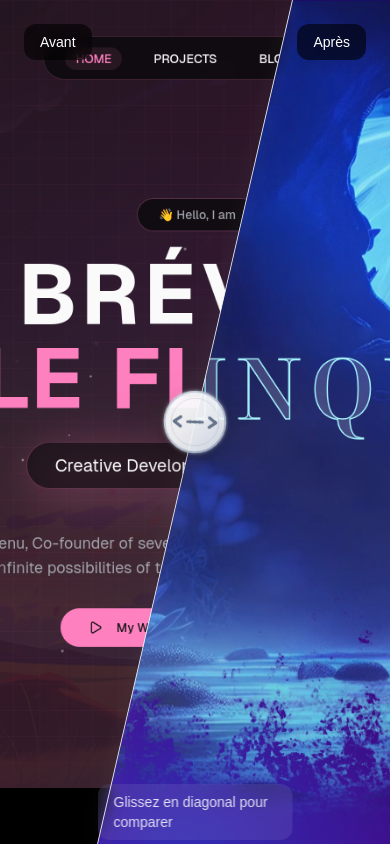
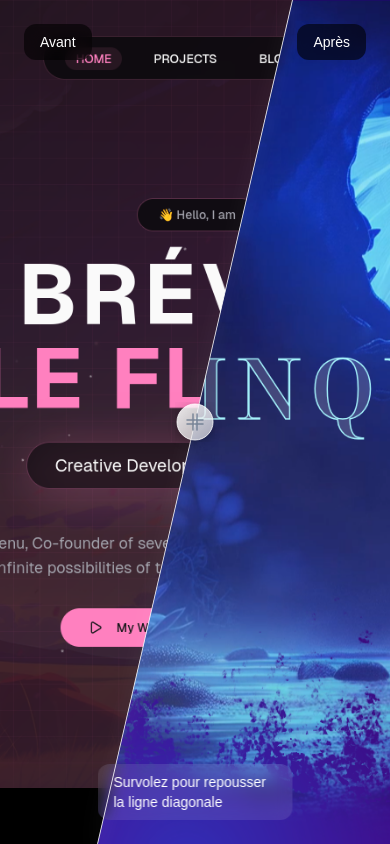
Before and after one commit to For-Hives/forhives-experiment, a Next.js app: page / in a window 390 px wide. Built offline with nearby package versions, Linux system fonts and the light colour scheme.

Commit message:
feat: create interactive diagonal image slider with responsive effects

```diff
--- a/src/app/components/DiagonalSlider.tsx
+++ b/src/app/components/DiagonalSlider.tsx
@@ -1,7 +1,7 @@
 'use client'
 
 import { motion, useSpring, useMotionValue, useTransform } from 'motion/react'
-import { useState, useRef, useCallback } from 'react'
+import { useRef, useCallback } from 'react'
 
 import Image from 'next/image'
 
@@ -18,134 +18,106 @@ export default function DiagonalSlider({
 	afterImage,
 	afterAlt = 'After',
 }: DiagonalSliderProps) {
-	const [isDragging, setIsDragging] = useState(false)
-	const [dragStart, setDragStart] = useState<{ x: number; y: number; initialPosition: number } | null>(null)
 	const containerRef = useRef<HTMLDivElement>(null)
 
 	// Motion values for smooth animations
-	const sliderPosition = useMotionValue(75) // Décalé vers la droite pour centrage diagonal
+	const basePosition = 75 // Position de base de la diagonale
+	const sliderPosition = useMotionValue(basePosition)
 	const springPosition = useSpring(sliderPosition, {
-		stiffness: 300,
-		mass: 0.8,
-		damping: 30,
+		stiffness: 400,
+		mass: 0.6,
+		damping: 25,
 	})
 
-	// Transform values for animations
-	const handleScale = useTransform(springPosition, [0, 50, 100], [0.9, 1, 0.9])
-	const handleRotation = useTransform(springPosition, [0, 100], [-5, 5])
+	// Mouse position tracking
+	const mouseX = useMotionValue(50)
+	const mouseY = useMotionValue(50)
 
-	// UNIFIED DIAGONAL GEOMETRY - Both line and mask use the same math
-	// True diagonal from top-left (0,0) to bottom-right (100,100)
+	// UNIFIED DIAGONAL GEOMETRY
 	const getDiagonalPoints = useCallback((position: number) => {
-		// Position represents progress along the diagonal (0-100%)
-		// Calculate the exact intersection points for a true diagonal line
-
-		// For a perfect diagonal, we need points that create a 45° line
-		// Top intersection: (position, 0)
-		// Bottom intersection: (position - diagonalOffset, 100)
-		const diagonalOffset = 50 // This creates the 45° angle
-
+		const diagonalOffset = 50 // Creates the diagonal angle
 		return {
 			topX: position,
 			bottomX: Math.max(0, position - diagonalOffset),
 		}
 	}, [])
 
-	const handleMouseDown = useCallback((e: React.MouseEvent) => {
-		setIsDragging(true)
+	// Calculate organic repelling effect - more responsive across entire screen
+	const calculateRepellingPosition = useCallback(
+		(mouseXPercent: number, mouseYPercent: number) => {
+			// Calculate the distance from mouse to the current diagonal line position
+			const currentDiagonalPoints = getDiagonalPoints(basePosition)
+			const diagonalCenterX = (currentDiagonalPoints.topX + currentDiagonalPoints.bottomX) / 2
+			const diagonalCenterY = 50 // Center of screen vertically
 
-		// Store the initial drag position and current slider position
-		setDragStart({
-			x: e.clientX,
-			y: e.clientY,
-			initialPosition: sliderPosition.get()
-		})
-	}, [])
+			// Distance from mouse to diagonal center
+			const deltaX = mouseXPercent - diagonalCenterX
+			const deltaY = mouseYPercent - diagonalCenterY
 
-	const handleMouseUp = useCallback(() => {
-		setIsDragging(false)
-		setDragStart(null)
-	}, [])
+			// Calculate distance (simplified for performance)
+			const distance = Math.sqrt(deltaX * deltaX + deltaY * deltaY)
 
-	const updateSliderPosition = useCallback((clientX: number, clientY: number, isDrag = false) => {
-		if (!containerRef.current) return
+			// More generous tolerance zone for better responsiveness
+			const toleranceZone = 25 // Increased from 15 to 25 for wider effect
 
-		const rect = containerRef.current.getBoundingClientRect()
-		const containerWidth = rect.width
-		const containerHeight = rect.height
+			if (distance < toleranceZone) {
+				// Repelling strength based on distance
+				const repelStrength = (toleranceZone - distance) / toleranceZone
+				const maxRepel = 25 // Increased repel strength
 
-		if (isDrag && dragStart) {
-			// For drag operations, use relative movement from drag start
-			const deltaX = clientX - dragStart.x
-			const deltaY = clientY - dragStart.y
+				// Repel direction based on X position primarily (more intuitive)
+				let repelDirection = 0
+				if (Math.abs(deltaX) > Math.abs(deltaY)) {
+					// Horizontal repelling is stronger
+					repelDirection = deltaX > 0 ? -1 : 1 // Repel away from mouse
+				} else {
+					// Vertical influence on diagonal position
+					repelDirection = deltaY > 0 ? 1 : -1
+				}
 
-			// Convert delta to percentage of container width (main interaction axis)
-			const deltaPercent = (deltaX / containerWidth) * 100
-
-			// Apply delta to initial position
-			const newPosition = dragStart.initialPosition + deltaPercent
-
-			// Clamp the result
-			const targetPosition = Math.max(0, Math.min(100, newPosition))
-
-			sliderPosition.set(targetPosition)
-		} else {
-			// For click operations, use direct positioning
-			const x = clientX - rect.left
-			const y = clientY - rect.top
-
-			// Convert to percentage
-			const xPercent = (x / containerWidth) * 100
-
-			// Use X-based approach for clicks
-			let targetPosition = xPercent
-
-			// Adjust for the visual centering: when clicking near center, keep current position
-			if (Math.abs(xPercent - 50) < 5) {
-				return
+				const repelAmount = repelStrength * maxRepel * repelDirection
+				return Math.max(20, Math.min(90, basePosition + repelAmount))
 			}
 
-			// Clamp the result
-			targetPosition = Math.max(0, Math.min(100, targetPosition))
+			// Gradual return to base position
+			const currentPosition = sliderPosition.get()
+			const returnSpeed = 0.1
+			return currentPosition + (basePosition - currentPosition) * returnSpeed
+		},
+		[basePosition, getDiagonalPoints, sliderPosition]
+	)
 
-			sliderPosition.set(targetPosition)
-		}
-	}, [dragStart])
-
+	// Handle mouse movement
 	const handleMouseMove = useCallback(
 		(e: React.MouseEvent) => {
-			if (!isDragging) return
-			updateSliderPosition(e.clientX, e.clientY, true) // true = isDrag
+			if (!containerRef.current) return
+
+			const rect = containerRef.current.getBoundingClientRect()
+			const x = e.clientX - rect.left
+			const y = e.clientY - rect.top
+			const xPercent = (x / rect.width) * 100
+			const yPercent = (y / rect.height) * 100
+
+			mouseX.set(xPercent)
+			mouseY.set(yPercent)
+
+			const newPosition = calculateRepellingPosition(xPercent, yPercent)
+			sliderPosition.set(newPosition)
 		},
-		[isDragging, updateSliderPosition]
+		[calculateRepellingPosition, mouseX, mouseY, sliderPosition]
 	)
 
-	const handleTouchMove = useCallback(
-		(e: React.TouchEvent) => {
-			if (!isDragging) return
-			const touch = e.touches[0]
-			updateSliderPosition(touch.clientX, touch.clientY, true) // true = isDrag
-		},
-		[isDragging, updateSliderPosition]
-	)
-
-	const handleClick = useCallback(
-		(e: React.MouseEvent) => {
-			updateSliderPosition(e.clientX, e.clientY, false) // false = isClick
-		},
-		[updateSliderPosition]
-	)
+	// Handle mouse leave
+	const handleMouseLeave = useCallback(() => {
+		sliderPosition.set(basePosition)
+	}, [basePosition, sliderPosition])
 
 	return (
 		<motion.div
 			ref={containerRef}
-			className="relative h-screen w-screen cursor-grab overflow-hidden select-none"
+			className="relative h-screen w-screen cursor-none overflow-hidden select-none"
 			onMouseMove={handleMouseMove}
-			onMouseUp={handleMouseUp}
-			onMouseLeave={handleMouseUp}
-			onTouchMove={handleTouchMove}
-			onTouchEnd={handleMouseUp}
-			onClick={handleClick}
+			onMouseLeave={handleMouseLeave}
 			style={{ touchAction: 'none' }}
 			initial={{ opacity: 0 }}
 			animate={{ opacity: 1 }}
@@ -161,14 +133,12 @@ export default function DiagonalSlider({
 				<Image src={afterImage} alt={afterAlt} fill className="object-cover" unoptimized priority />
 			</motion.div>
 
-			{/* Before Image with PERFECT diagonal clip that matches the line */}
+			{/* Before Image with diagonal clip */}
 			<motion.div
 				className="absolute inset-0"
 				style={{
-					// PERFECT diagonal clip using the same geometry as the diagonal line
 					clipPath: useTransform(springPosition, value => {
 						const { topX, bottomX } = getDiagonalPoints(value)
-						// Create polygon that exactly follows the diagonal line's path
 						return `polygon(0% 0%, ${topX}% 0%, ${bottomX}% 100%, 0% 100%)`
 					}),
 				}}
@@ -179,7 +149,7 @@ export default function DiagonalSlider({
 				<Image src={beforeImage} alt={beforeAlt} fill className="object-cover" unoptimized priority />
 			</motion.div>
 
-			{/* Diagonal Line - Rendered as SVG for PERFECT alignment */}
+			{/* Diagonal Line */}
 			<motion.svg
 				className="pointer-events-none absolute inset-0 z-10"
 				width="100%"
@@ -187,15 +157,6 @@ export default function DiagonalSlider({
 				viewBox="0 0 100 100"
 				preserveAspectRatio="none"
 			>
-				<defs>
-					<linearGradient id="diagonalGradient" x1="0%" y1="0%" x2="100%" y2="0%">
-						<stop offset="0%" stopColor="white" stopOpacity="0" />
-						<stop offset="49%" stopColor="white" stopOpacity="0" />
-						<stop offset="50%" stopColor="white" stopOpacity="1" />
-						<stop offset="51%" stopColor="white" stopOpacity="0" />
-						<stop offset="100%" stopColor="white" stopOpacity="0" />
-					</linearGradient>
-				</defs>
 				<motion.line
 					x1={useTransform(springPosition, value => getDiagonalPoints(value).topX)}
 					y1={0}
@@ -208,148 +169,88 @@ export default function DiagonalSlider({
 				/>
 			</motion.svg>
 
-			{/* Subtle shadow along the diagonal line */}
-			<motion.svg
-				className="pointer-events-none absolute inset-0 z-9"
-				width="100%"
-				height="100%"
-				viewBox="0 0 100 100"
-				preserveAspectRatio="none"
-			>
-				<motion.line
-					x1={useTransform(springPosition, value => getDiagonalPoints(value).topX)}
-					y1={0}
-					x2={useTransform(springPosition, value => getDiagonalPoints(value).bottomX)}
-					y2={100}
-					stroke="black"
-					strokeWidth="0.3"
-					strokeOpacity="0.1"
-					filter="blur(1px)"
-				/>
-			</motion.svg>
-
-			{/* SVG Slider Handle - CENTERED on the diagonal line using same geometry */}
+			{/* Custom cursor that follows mouse */}
 			<motion.div
-				className="absolute z-20 cursor-grab active:cursor-grabbing"
+				className="pointer-events-none absolute z-30"
 				style={{
 					y: '-50%',
 					x: '-50%',
-					top: useTransform(springPosition, value => {
-						// Y position at the center of the diagonal line (50% height)
-						return '50%'
+					top: useTransform(mouseY, y => `${y}%`),
+					left: useTransform(mouseX, x => `${x}%`),
+				}}
+				initial={{ scale: 0, opacity: 0 }}
+				animate={{ scale: 1, opacity: 1 }}
+				transition={{ type: 'spring', stiffness: 300, damping: 25 }}
+			>
+				<svg width="40" height="40" viewBox="0 0 40 40" className="drop-shadow-lg">
+					<defs>
+						<linearGradient id="cursorGradient" x1="0%" y1="0%" x2="100%" y2="100%">
+							<stop offset="0%" stopColor="rgba(255,255,255,0.9)" />
+							<stop offset="100%" stopColor="rgba(255,255,255,0.6)" />
+						</linearGradient>
+					</defs>
+					<circle
+						cx="20"
+						cy="20"
+						r="18"
+						fill="url(#cursorGradient)"
+						stroke="rgba(255,255,255,0.8)"
+						strokeWidth="1"
+						filter="drop-shadow(0 2px 8px rgba(0,0,0,0.2))"
+					/>
+					<g transform="translate(20,20)">
+						<path
+							d="M-8,-2 L8,-2 M-8,2 L8,2 M-2,-8 L-2,8 M2,-8 L2,8"
+							stroke="rgba(100,116,139,0.8)"
+							strokeWidth="1.5"
+							strokeLinecap="round"
+						/>
+					</g>
+				</svg>
+			</motion.div>
+
+			{/* Visual indicator on diagonal line */}
+			<motion.div
+				className="pointer-events-none absolute z-20"
+				style={{
+					y: '-50%',
+					x: '-50%',
+					top: '50%',
+					scale: useTransform(springPosition, value => {
+						const distance = Math.abs(value - basePosition)
+						return 1 + distance / 30
 					}),
-					scale: handleScale,
-					rotate: handleRotation,
-					// Position at the CENTER of the diagonal line using the same getDiagonalPoints logic
+					opacity: useTransform(springPosition, value => {
+						const distance = Math.abs(value - basePosition)
+						return distance > 2 ? 0.6 : 0
+					}),
 					left: useTransform(springPosition, value => {
 						const { topX, bottomX } = getDiagonalPoints(value)
-						// Calculate center point of the diagonal line
 						return `${(topX + bottomX) / 2}%`
 					}),
 				}}
-				onMouseDown={handleMouseDown}
-				onTouchStart={handleMouseDown}
-				whileHover={{ scale: 1.15 }}
-				whileTap={{ scale: 0.95 }}
-				transition={{ type: 'spring', stiffness: 400, damping: 25 }}
 			>
-				<motion.svg
-					width="80"
-					height="80"
-					viewBox="0 0 80 80"
-					className="drop-shadow-2xl"
-					initial={{ scale: 0, rotate: -180 }}
-					animate={{ scale: 1, rotate: 0 }}
-					transition={{
-						type: 'spring',
-						stiffness: 200,
-						delay: 0.4,
-						damping: 20,
-					}}
-				>
-					{/* Enhanced SVG with better gradients and effects */}
-					<defs>
-						<linearGradient id="handleGradient" x1="0%" y1="0%" x2="100%" y2="100%">
-							<stop offset="0%" stopColor="#ffffff" stopOpacity="0.95" />
-							<stop offset="50%" stopColor="#f8fafc" stopOpacity="0.9" />
-							<stop offset="100%" stopColor="#e2e8f0" stopOpacity="0.85" />
-						</linearGradient>
-						<linearGradient id="borderGradient" x1="0%" y1="0%" x2="100%" y2="100%">
-							<stop offset="0%" stopColor="#cbd5e1" />
-							<stop offset="100%" stopColor="#94a3b8" />
-						</linearGradient>
-						<filter id="glow" x="-50%" y="-50%" width="200%" height="200%">
-							<feGaussianBlur stdDeviation="2" result="coloredBlur" />
-							<feMerge>
-								<feMergeNode in="coloredBlur" />
-								<feMergeNode in="SourceGraphic" />
-							</feMerge>
-						</filter>
-						<filter id="shadow" x="-50%" y="-50%" width="200%" height="200%">
-							<feDropShadow dx="0" dy="4" stdDeviation="6" floodColor="#000000" floodOpacity="0.25" />
-						</filter>
-					</defs>
-
-					{/* Outer glow circle */}
-					<circle cx="40" cy="40" r="35" fill="rgba(255,255,255,0.1)" filter="url(#glow)" />
-
-					{/* Main circle */}
+				<svg width="60" height="60" viewBox="0 0 60 60" className="drop-shadow-md">
 					<circle
-						cx="40"
-						cy="40"
-						r="32"
-						fill="url(#handleGradient)"
-						stroke="url(#borderGradient)"
+						cx="30"
+						cy="30"
+						r="25"
+						fill="none"
+						stroke="rgba(255,255,255,0.4)"
 						strokeWidth="2"
-						filter="url(#shadow)"
+						strokeDasharray="4 4"
 					/>
-
-					{/* Inner decorative ring */}
-					<circle cx="40" cy="40" r="25" fill="none" stroke="rgba(148, 163, 184, 0.3)" strokeWidth="1" />
-
-					{/* Dynamic arrows that respond to position */}
-					<motion.g
-						animate={{ x: useTransform(springPosition, [0, 100], [-2, 2]) }}
-						transition={{ type: 'spring', stiffness: 300, damping: 30 }}
-					>
-						<path
-							d="M25 35 L18 40 L25 45 M55 35 L62 40 L55 45"
-							stroke="#64748b"
-							strokeWidth="3"
-							strokeLinecap="round"
-							strokeLinejoin="round"
-							fill="none"
-						/>
-						{/* Center separator */}
-						<line x1="32" y1="40" x2="48" y2="40" stroke="#64748b" strokeWidth="2.5" strokeLinecap="round" />
-						{/* Dots for extra style */}
-						<circle cx="35" cy="40" r="1.5" fill="#64748b" />
-						<circle cx="40" cy="40" r="1.5" fill="#64748b" />
-						<circle cx="45" cy="40" r="1.5" fill="#64748b" />
-					</motion.g>
-				</motion.svg>
-
-				{/* Floating tooltip with spring animation */}
-				<motion.div
-					className="absolute -top-16 left-1/2 -translate-x-1/2 rounded-lg bg-black/80 px-3 py-1 text-sm whitespace-nowrap text-white backdrop-blur-sm"
-					initial={{ y: 10, opacity: 0 }}
-					animate={{
-						y: isDragging ? 0 : 10,
-						opacity: isDragging ? 1 : 0,
-					}}
-					transition={{ type: 'spring', stiffness: 300, damping: 25 }}
-				>
-					{Math.round(springPosition.get())}%
-				</motion.div>
+					<circle cx="30" cy="30" r="3" fill="rgba(255,255,255,0.8)" />
+				</svg>
 			</motion.div>
 
-			{/* Enhanced Labels with animations */}
+			{/* Labels */}
 			<motion.div
 				className="absolute top-6 left-6 rounded-xl bg-black/60 px-4 py-2 text-sm font-medium text-white backdrop-blur-sm"
 				initial={{ x: -20, opacity: 0 }}
 				animate={{ x: 0, opacity: 1 }}
 				transition={{ type: 'spring', stiffness: 200, delay: 0.8 }}
-				whileHover={{ scale: 1.05, bg: 'rgba(0,0,0,0.7)' }}
+				whileHover={{ scale: 1.05 }}
 			>
 				Avant
 			</motion.div>
@@ -358,27 +259,19 @@ export default function DiagonalSlider({
 				initial={{ x: 20, opacity: 0 }}
 				animate={{ x: 0, opacity: 1 }}
 				transition={{ type: 'spring', stiffness: 200, delay: 1 }}
-				whileHover={{ scale: 1.05, bg: 'rgba(0,0,0,0.7)' }}
+				whileHover={{ scale: 1.05 }}
 			>
 				Après
 			</motion.div>
 
-			{/* Subtle instruction hint */}
+			{/* Instruction hint */}
 			<motion.div
 				className="absolute bottom-6 left-1/2 -translate-x-1/2 rounded-xl bg-white/10 px-4 py-2 text-sm text-white backdrop-blur-sm"
 				initial={{ y: 20, opacity: 0 }}
 				animate={{ y: 0, opacity: 1 }}
 				transition={{ duration: 0.6, delay: 1.5 }}
-				animate={{
-					opacity: [1, 0.7, 1],
-				}}
-				transition={{
-					repeat: Infinity,
-					duration: 3,
-					delay: 2,
-				}}
 			>
-				Glissez en diagonal pour comparer
+				Survolez pour repousser la ligne diagonale
 			</motion.div>
 		</motion.div>
 	)
```
